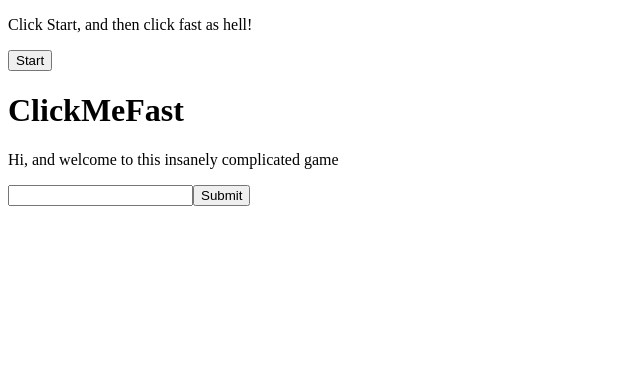
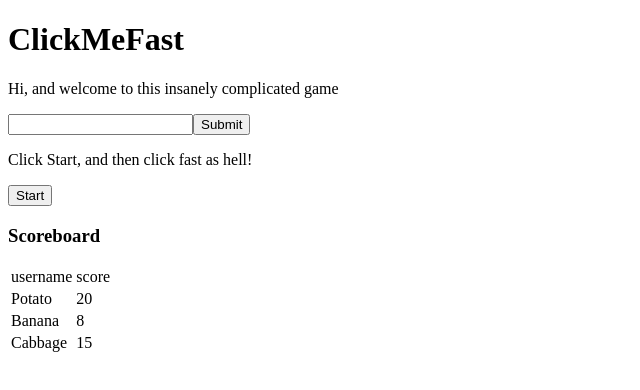
Before and after one commit to iKozlinskyi/ClickMeFast, an Angular app: page / in a window 1280 px wide. Shown: the top 390 px of the page, without its empty margins (0-640 px from the left). Built offline with nearby package versions, Linux system fonts and the light colour scheme.

Commit message:
Add basic scoreboard

```diff
--- a/src/app/app.component.html
+++ b/src/app/app.component.html
@@ -1,3 +1,5 @@
+<app-landing></app-landing>
 <app-game></app-game>
-<app-landing></app-landing>
+<app-scoreboard></app-scoreboard>
+
 <router-outlet></router-outlet>
--- a/src/app/app.module.ts
+++ b/src/app/app.module.ts
@@ -6,12 +6,14 @@ import { AppComponent } from './app.component';
 import { GameComponent } from './game/game.component';
 import { LandingComponent } from './landing/landing.component';
 import {FormsModule} from '@angular/forms';
+import { ScoreboardComponent } from './scoreboard/scoreboard.component';
 
 @NgModule({
   declarations: [
     AppComponent,
     GameComponent,
-    LandingComponent
+    LandingComponent,
+    ScoreboardComponent
   ],
   imports: [
     BrowserModule,
--- /dev/null
+++ b/src/app/scoreboard/scoreboard.component.html
@@ -0,0 +1,17 @@
+<div>
+  <h3>Scoreboard</h3>
+  <table>
+    <thead>
+    <tr>
+      <td>username</td>
+      <td>score</td>
+    </tr>
+    </thead>
+    <tbody>
+    <tr *ngFor="let record of scoreData">
+      <td>{{ record.username }}</td>
+      <td>{{ record.score }}</td>
+    </tr>
+    </tbody>
+  </table>
+</div>
--- /dev/null
+++ b/src/app/scoreboard/scoreboard.component.ts
@@ -0,0 +1,21 @@
+import { Component, OnInit } from '@angular/core';
+
+@Component({
+  selector: 'app-scoreboard',
+  templateUrl: './scoreboard.component.html',
+  styleUrls: ['./scoreboard.component.scss']
+})
+export class ScoreboardComponent implements OnInit {
+
+  scoreData = [
+    {username: 'Potato', score: 20},
+    {username: 'Banana', score: 8},
+    {username: 'Cabbage', score: 15},
+  ];
+
+  constructor() { }
+
+  ngOnInit(): void {
+  }
+
+}
```
Also changed, not shown: src/app/scoreboard/scoreboard.component.scss (added), 1 other file (tests, documents, lock files or other folders).
